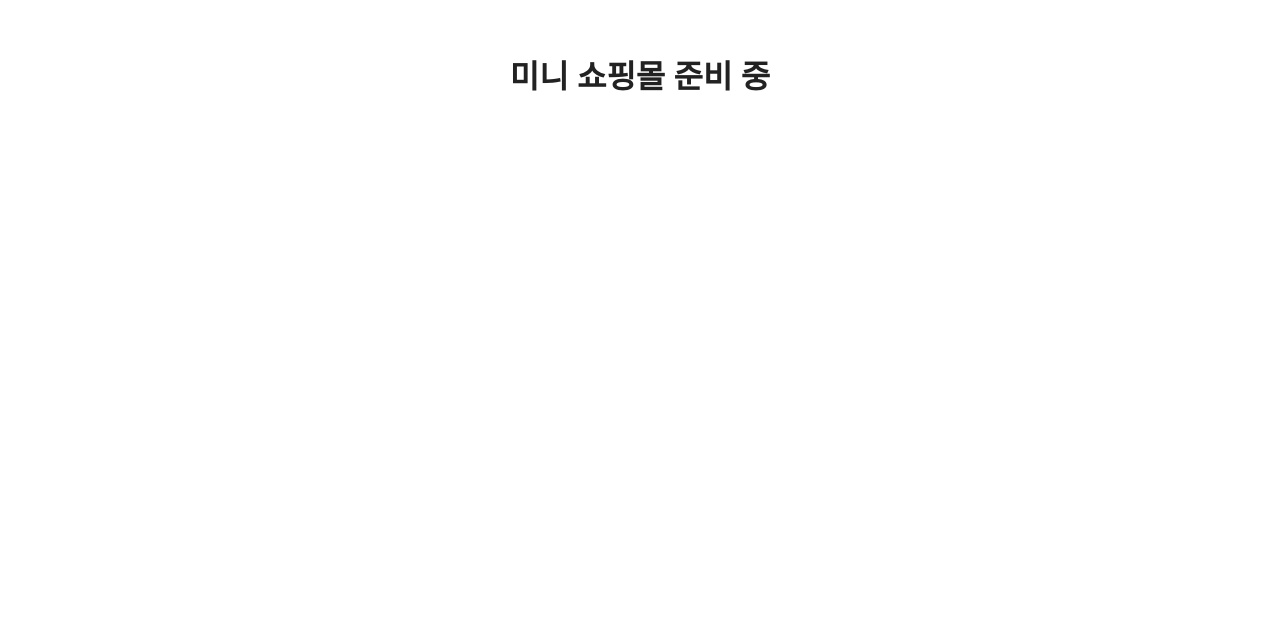
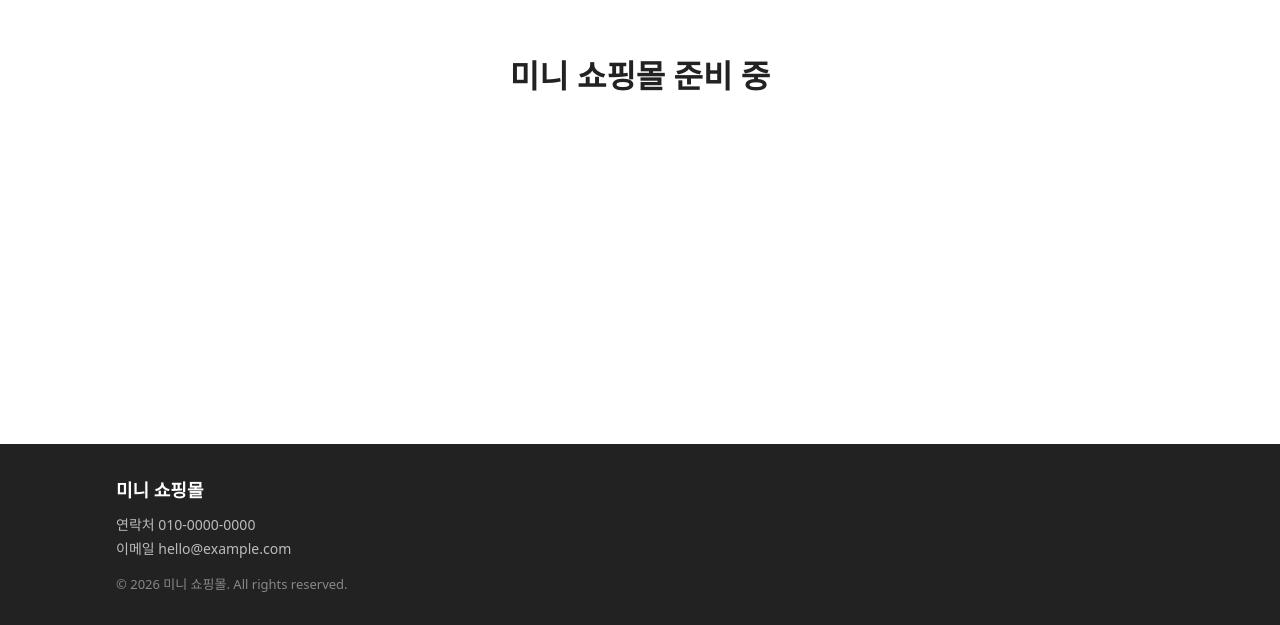
Before and after one commit to jh75-j/vibe-mini-shop, a React (Vite) app: page / in a window 1280 px wide. Shown: the part 2014-2639 px from the top of the page. Before the commit the page ends 2458 px from the top, so only its background shows below. Built offline with nearby package versions, Linux system fonts and the light colour scheme.

Commit message:
day-02: Footer 추가
Co-Authored-By: Claude Sonnet 5.5 <noreply@anthropic.com>

```diff
--- a/src/App.jsx
+++ b/src/App.jsx
@@ -1,11 +1,15 @@
 import { Routes, Route } from 'react-router-dom'
 import Home from './pages/Home.jsx'
+import Footer from './components/Footer.jsx'
 
 function App() {
   return (
-    <Routes>
-      <Route path="/" element={<Home />} />
-    </Routes>
+    <>
+      <Routes>
+        <Route path="/" element={<Home />} />
+      </Routes>
+      <Footer />
+    </>
   )
 }
 
--- /dev/null
+++ b/src/components/Footer.jsx
@@ -0,0 +1,17 @@
+import '../styles/Footer.css'
+
+// 연락처와 이메일은 가상 값이다.
+function Footer() {
+  return (
+    <footer className="footer">
+      <div className="footer-inner">
+        <p className="footer-name">미니 쇼핑몰</p>
+        <p className="footer-info">연락처 010-0000-0000</p>
+        <p className="footer-info">이메일 hello@example.com</p>
+        <p className="footer-copy">© 2026 미니 쇼핑몰. All rights reserved.</p>
+      </div>
+    </footer>
+  )
+}
+
+export default Footer
--- /dev/null
+++ b/src/styles/Footer.css
@@ -0,0 +1,28 @@
+.footer {
+  background: #222;
+  color: #bbb;
+}
+
+.footer-inner {
+  max-width: 1080px;
+  margin: 0 auto;
+  padding: 32px 16px;
+}
+
+.footer-name {
+  margin: 0 0 12px;
+  font-size: 18px;
+  font-weight: 700;
+  color: #fff;
+}
+
+.footer-info {
+  margin: 0 0 4px;
+  font-size: 14px;
+}
+
+.footer-copy {
+  margin: 16px 0 0;
+  font-size: 13px;
+  color: #888;
+}
```
